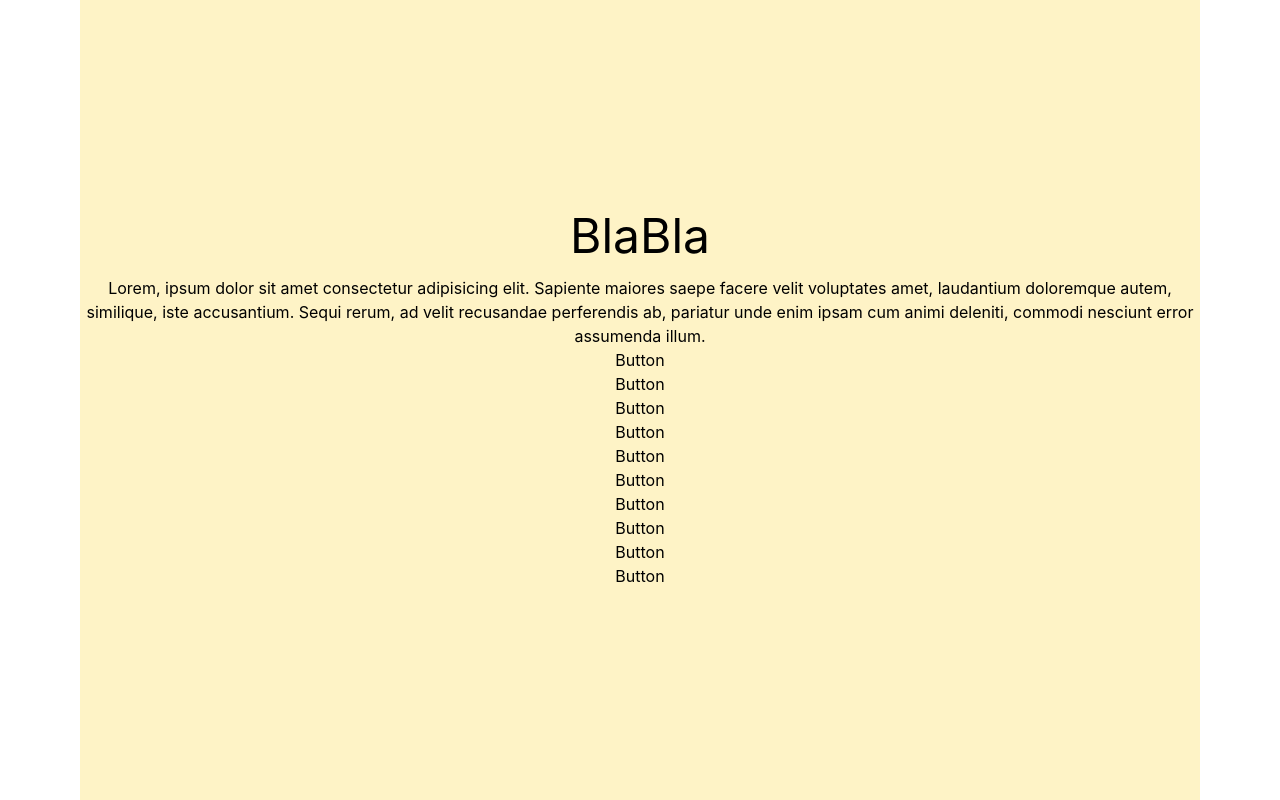
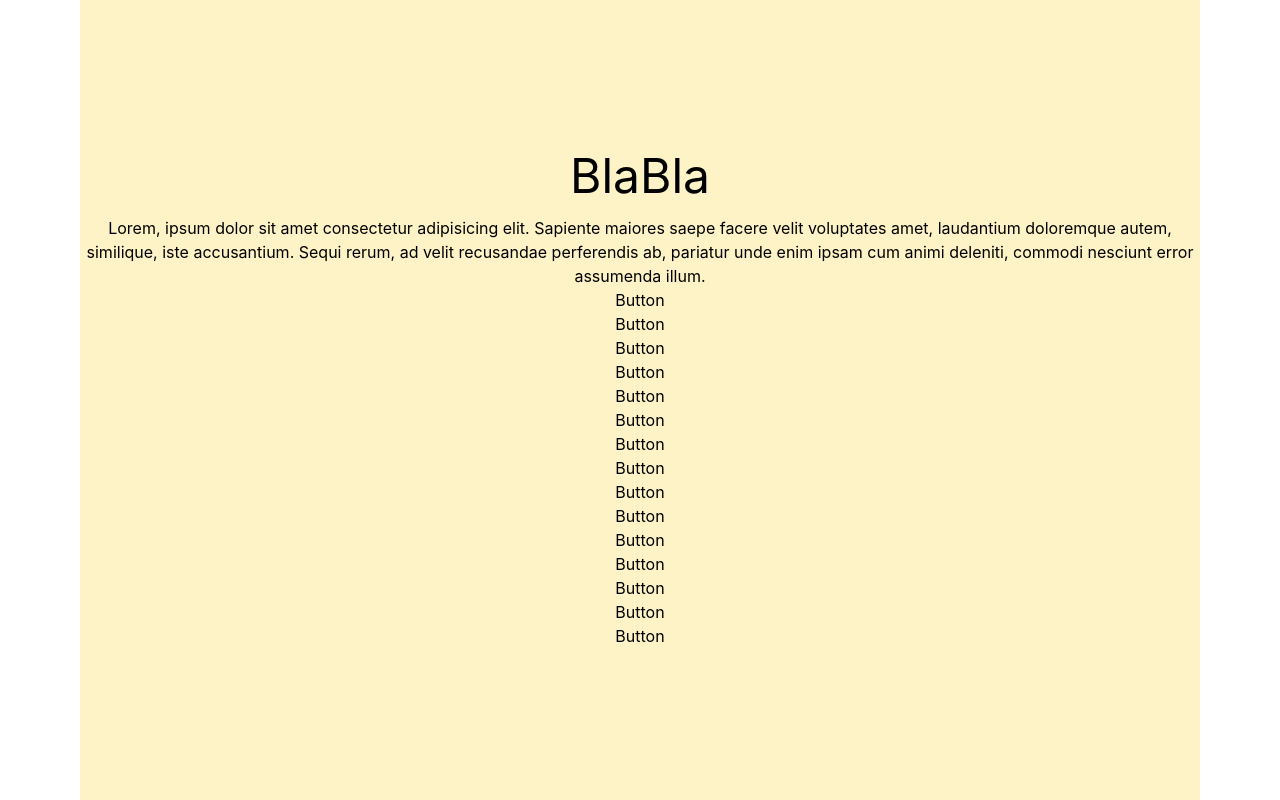
Before and after one commit to dev-lumi/frontend-oct-practice, a React (Vite) app in the folder practice-lib/: page / in a window 1280 px wide. Shown: the part 6400-7200 px from the top of the page. Built offline with nearby package versions, Linux system fonts and the light colour scheme.

Commit message:
small change

```diff
--- a/practice-lib/src/App.jsx
+++ b/practice-lib/src/App.jsx
@@ -69,6 +69,11 @@ const App = () => {
     <button>Button</button>
     <button>Button</button>
     <button>Button</button>
+    <button>Button</button>
+    <button>Button</button>
+    <button>Button</button>
+    <button>Button</button>
+    <button>Button</button>
    </div>
    </>
   )
```
